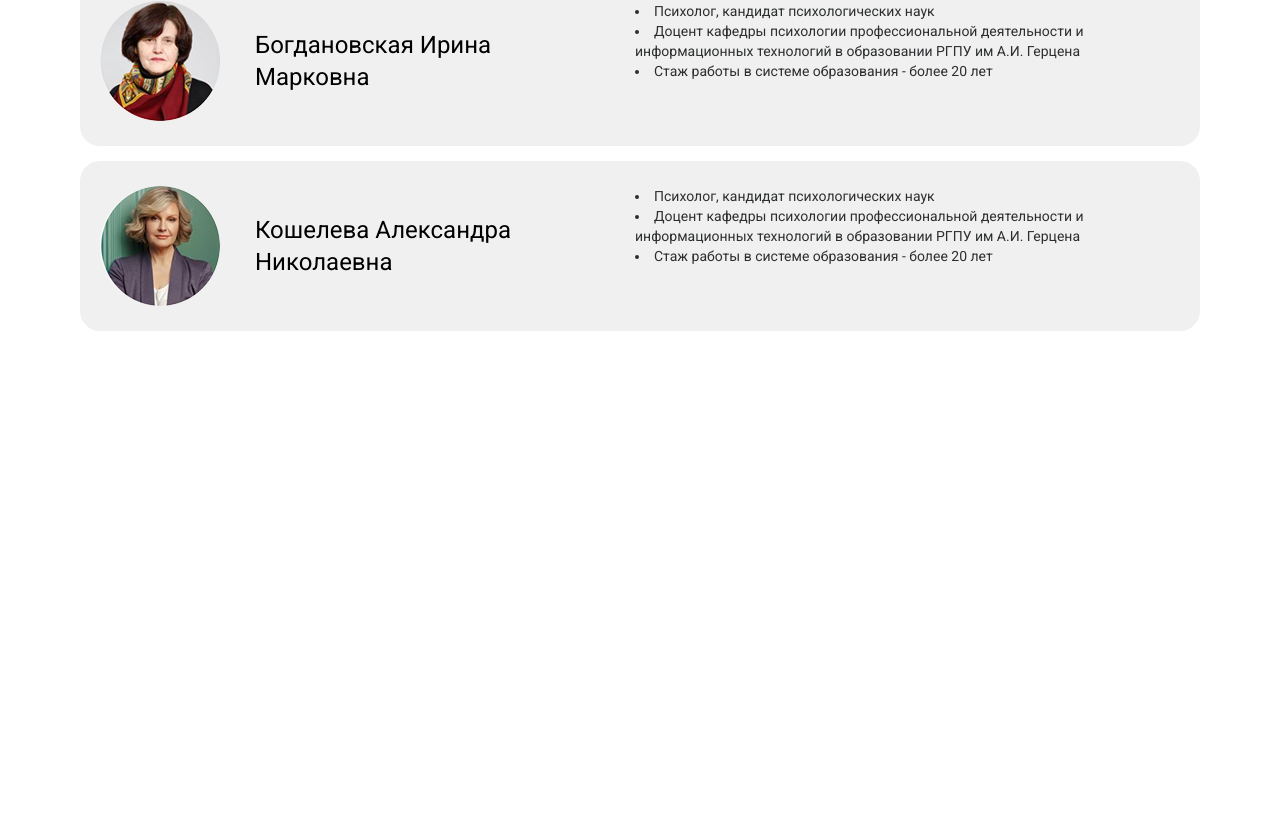
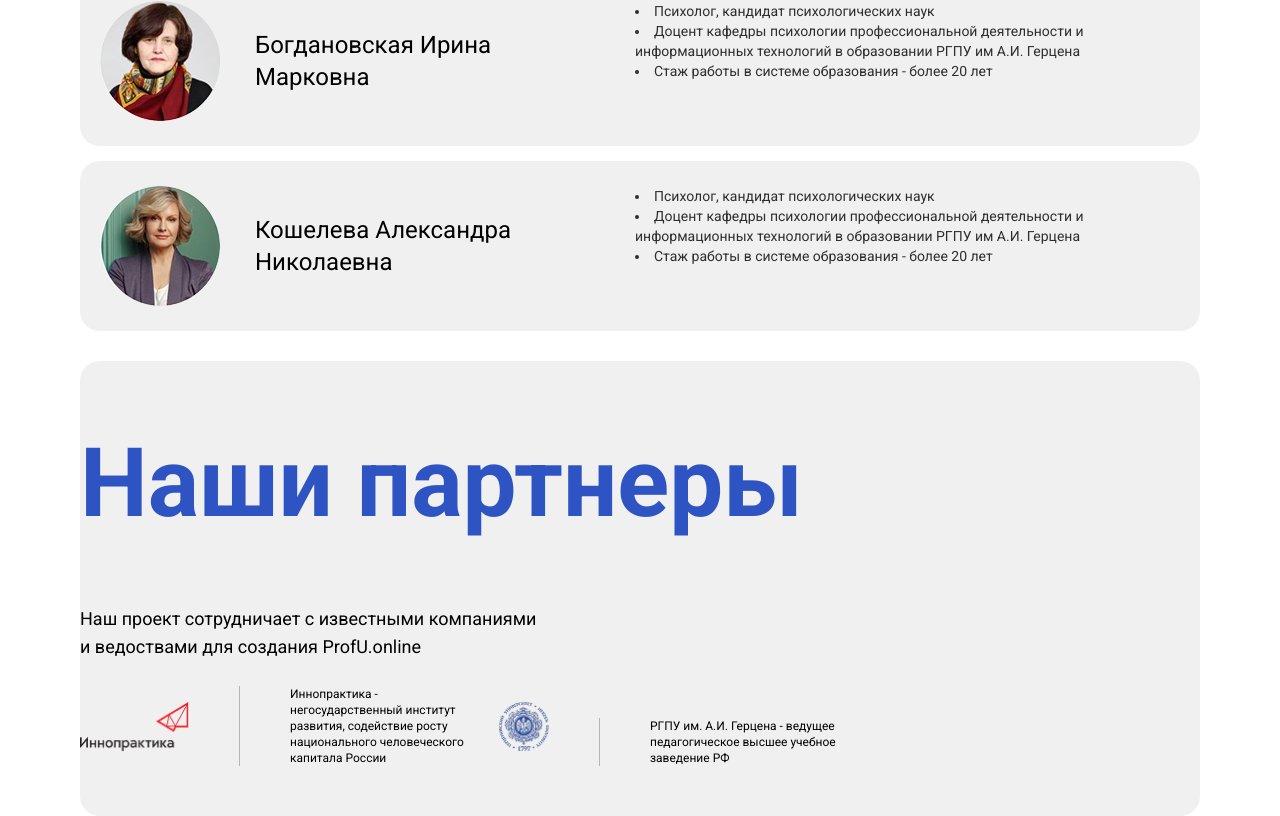
Before and after one commit to RVKPYATI/profika, a Next.js app: page / in a window 1280 px wide. Shown: the part 5722-6538 px from the top of the page. Before the commit the page ends 6083 px from the top, so only its background shows below. Built offline with nearby package versions, Linux system fonts and the light colour scheme.

Commit message:
finish partners

```diff
--- /dev/null
+++ b/src/app/components/Partners.tsx
@@ -0,0 +1,48 @@
+import Image from "next/image";
+import { FC } from "react";
+
+export const Partners: FC = () => {
+  return (
+    <section className="py-[50px] bg-gray rounded-[20px]">
+      <h2 className="text-[40px] md:text-[75px] xl:text-[96px] text-blue font-bold">
+        Наши партнеры
+      </h2>
+      <div className="mt-[50px] max-w-[464px] xl:text-lg">
+        Наш проект сотрудничает с известными компаниями и ведоствами для
+        создания ProfU.online
+      </div>
+      <div className="mt-[25px] flex flex-col sm:flex-row gap-[80px] sm:gap-[10px]">
+        <div className="flex justify-between items-center sm:justify-normal ">
+          <div className=" pr-0 md:pr-[50px] ">
+            <Image
+              src="/assets/innopraktika.png"
+              width={109}
+              height={50}
+              alt="innopraktika"
+              className="min-w-[98px] md:min-w-[109px]"
+            />
+          </div>
+          <div className="border-l-[1px] border-l-gray-colored/30 pl-[15px] md:pl-[50px] w-[250px] text-[8px] md:text-[10px] xl:text-xs">
+            Иннопрактика - негосударственный институт развития, содействие росту
+            национального человеческого капитала России
+          </div>
+        </div>
+        <div className="flex justify-between items-center sm:justify-normal">
+          <div className="mx-auto sm:mx-0 pr-0 md:pr-[50px]">
+            <Image
+              src="/assets/universitet.png"
+              width={50}
+              height={50}
+              alt="universitet"
+              className="min-w-[46px] md:min-w-[50px]"
+            />
+          </div>
+          <div className="border-l-[1px] border-l-gray-colored/30 pl-[15px] md:pl-[50px] w-[190px] md:w-[250px] text-[8px] md:text-[10px] xl:text-xs self-end">
+            РГПУ им. А.И. Герцена - ведущее педагогическое высшее учебное
+            заведение РФ
+          </div>
+        </div>
+      </div>
+    </section>
+  );
+};
--- a/src/app/page.tsx
+++ b/src/app/page.tsx
@@ -3,6 +3,7 @@ import { Header } from "./components/Header";
 import { Hero } from "./components/Hero";
 import { Methodology } from "./components/Methodology";
 import { OurMetodology } from "./components/OurMetodology";
+import { Partners } from "./components/Partners";
 import { Tasks } from "./components/Tasks";
 import { Teenager } from "./components/Teenager";
 import { Whom } from "./components/Whom";
@@ -20,6 +21,7 @@ export default function Home() {
       <Tasks />
       <Methodology />
       <OurMetodology />
+      <Partners />
     </div>
   );
 }
```
Also changed, not shown: public/assets/innopraktika.png (added), public/assets/universitet.png (added).
